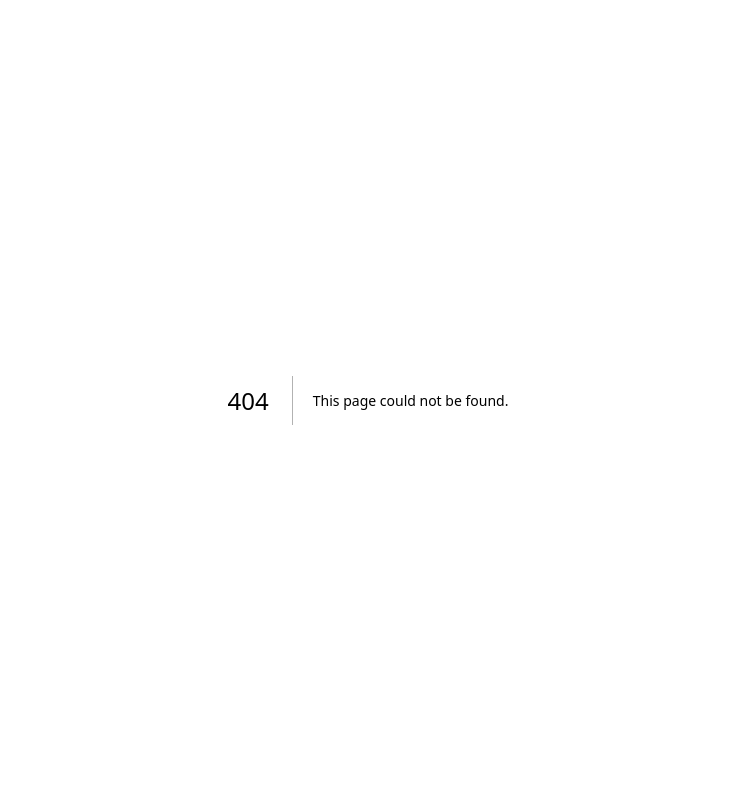
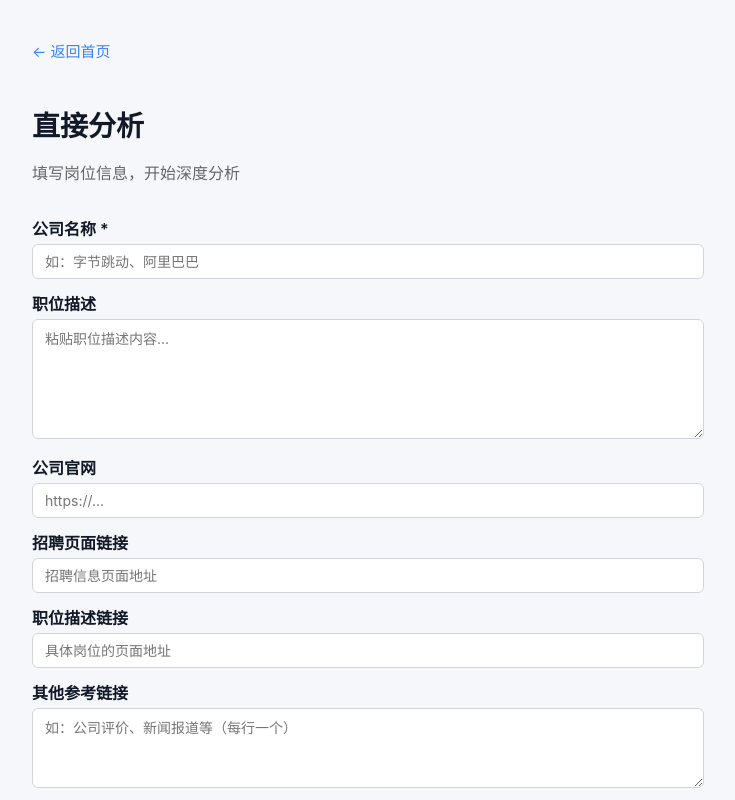
Before and after one commit to BreadmanOvO/OfferCopilot, a Next.js app in the folder frontend/: page /direct in a window 1280 px wide. Before the commit this address had no page. Shown: the top 800 px of the page, without its empty margins (272-1007 px from the left). Built offline with nearby package versions, Linux system fonts and the light colour scheme; no server answers.

Commit message:
feat: add direct analysis page

```diff
--- /dev/null
+++ b/frontend/app/direct/page.tsx
@@ -0,0 +1,85 @@
+"use client";
+
+import { Suspense, useState } from "react";
+import { useRouter, useSearchParams } from "next/navigation";
+import { DirectEntryForm } from "../../components/direct-entry-form";
+import { createTask } from "../../lib/api";
+
+export default function DirectPage() {
+  return (
+    <Suspense>
+      <DirectPageContent />
+    </Suspense>
+  );
+}
+
+function DirectPageContent() {
+  const router = useRouter();
+  const searchParams = useSearchParams();
+  const initialCompany = searchParams.get("company") || "";
+  const [error, setError] = useState<string | null>(null);
+
+  async function handleSubmit(payload: Record<string, unknown>) {
+    setError(null);
+    try {
+      const result = await createTask(payload);
+      router.push(`/tasks/${result.id}`);
+    } catch (err) {
+      setError(err instanceof Error ? err.message : "提交失败，请重试");
+    }
+  }
+
+  return (
+    <main
+      style={{
+        maxWidth: 720,
+        margin: "0 auto",
+        padding: "40px 24px",
+      }}
+    >
+      {/* Back button */}
+      <button
+        onClick={() => router.push("/")}
+        style={{
+          background: "none",
+          border: "none",
+          color: "#3b82f6",
+          fontSize: 15,
+          cursor: "pointer",
+          padding: 0,
+          marginBottom: 24,
+        }}
+      >
+        ← 返回首页
+      </button>
+
+      {/* Title */}
+      <h1 style={{ fontSize: 28, fontWeight: 700, marginBottom: 8 }}>
+        直接分析
+      </h1>
+      <p style={{ color: "#666", fontSize: 16, marginBottom: 32 }}>
+        填写岗位信息，开始深度分析
+      </p>
+
+      {/* Error message */}
+      {error && (
+        <div
+          style={{
+            color: "#dc2626",
+            backgroundColor: "#fef2f2",
+            border: "1px solid #fecaca",
+            borderRadius: 8,
+            padding: "12px 16px",
+            marginBottom: 24,
+            fontSize: 14,
+          }}
+        >
+          {error}
+        </div>
+      )}
+
+      {/* Direct entry form */}
+      <DirectEntryForm onSubmit={handleSubmit} initialCompany={initialCompany} />
+    </main>
+  );
+}
```
